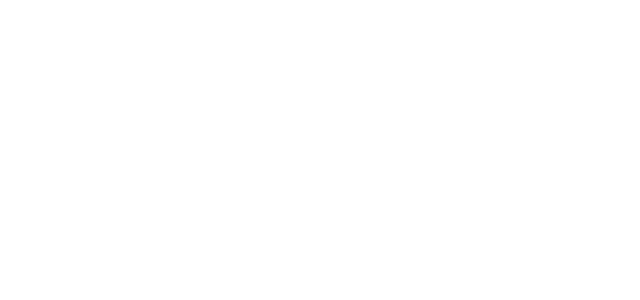
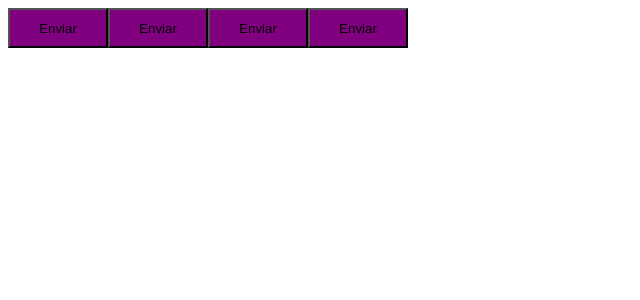
Before and after one commit to joaogabrielramos28/ignite-2022, a React (Vite) app in the folder React/ignite-timer/: page / in a window 1280 px wide. Shown: the top 300 px of the page, without its empty margins (0-640 px from the left). Built offline with nearby package versions, Linux system fonts and the light colour scheme.

Commit message:
💄 feat: Configure styled components

```diff
--- a/React/ignite-timer/package.json
+++ b/React/ignite-timer/package.json
@@ -10,11 +10,13 @@
   },
   "dependencies": {
     "react": "^18.2.0",
-    "react-dom": "^18.2.0"
+    "react-dom": "^18.2.0",
+    "styled-components": "^5.3.5"
   },
   "devDependencies": {
     "@types/react": "^18.0.17",
     "@types/react-dom": "^18.0.6",
+    "@types/styled-components": "^5.1.26",
     "@vitejs/plugin-react": "^2.1.0",
     "typescript": "^4.6.4",
     "vite": "^3.1.0"
--- a/React/ignite-timer/src/App.tsx
+++ b/React/ignite-timer/src/App.tsx
@@ -1,5 +1,15 @@
 import React from "react";
+import { ThemeProvider } from "styled-components";
+import { Button } from "./components/Button";
+import { defaultTheme } from "./styles/themes/default";
 
 export function App() {
-  return <div></div>;
+  return (
+    <ThemeProvider theme={defaultTheme}>
+      <Button variant="danger" />
+      <Button variant="primary" />
+      <Button variant="secondary" />
+      <Button variant="success" />
+    </ThemeProvider>
+  );
 }
--- /dev/null
+++ b/React/ignite-timer/src/components/Button/index.tsx
@@ -0,0 +1,9 @@
+import React from "react";
+import { ButtonContainer, ButtonVariant } from "./styles";
+
+interface ButtonProps {
+  variant?: ButtonVariant;
+}
+export function Button({ variant = "primary" }: ButtonProps) {
+  return <ButtonContainer variant={variant}>Enviar</ButtonContainer>;
+}
--- /dev/null
+++ b/React/ignite-timer/src/components/Button/styles.ts
@@ -0,0 +1,27 @@
+import styled, { css } from "styled-components";
+
+export type ButtonVariant = "primary" | "secondary" | "success" | "danger";
+
+interface ButtonContainer {
+  variant: ButtonVariant;
+}
+
+const buttonVariants = {
+  primary: "purple",
+  secondary: "orange",
+  danger: "red",
+  success: "green",
+};
+
+export const ButtonContainer = styled.button<ButtonContainer>`
+  width: 100px;
+  height: 40px;
+
+  background-color: ${({ theme }) => theme.primary};
+
+  /* ${(props) => {
+    return css`
+      background-color: ${buttonVariants[props.variant]};
+    `;
+  }} */
+`;
--- /dev/null
+++ b/React/ignite-timer/src/styles/themes/default.ts
@@ -0,0 +1,4 @@
+export const defaultTheme = {
+  primary: "purple",
+  secondary: "orange",
+};
```
Also changed, not shown: React/ignite-timer/src/@types/styles.d.ts (added, +9 -0 lines), 1 other file (tests, documents, lock files or other folders).
